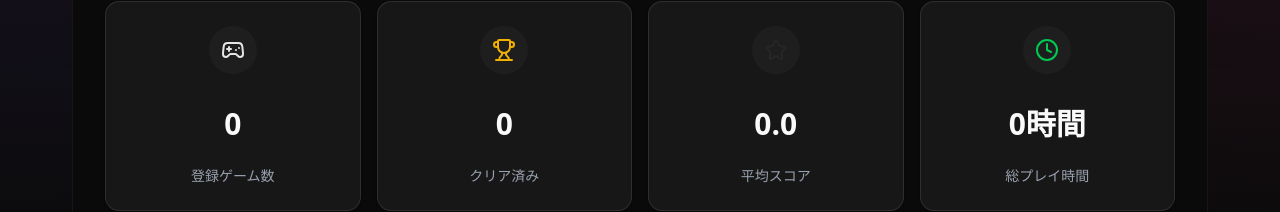
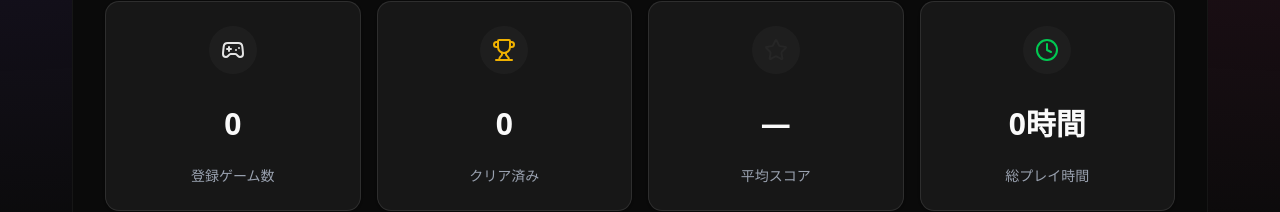
Before and after one commit to neco75/vn-manager, a Next.js app: page /stats in a window 1280 px wide. Shown: the part 309-521 px from the top of the page. Built offline with nearby package versions, Linux system fonts and the light colour scheme.

Commit message:
fix: treat zero scores as rated and null as unrated

```diff
--- a/app/stats/page.tsx
+++ b/app/stats/page.tsx
@@ -30,14 +30,15 @@ export default function StatsPage() {
     const [refreshProgress, setRefreshProgress] = useState({ current: 0, total: 0 });
 
     const stats = useMemo(() => {
+        const ratedItems = items.filter((item) => item.score !== null);
         return {
             total: items.length,
             completed: items.filter((i) => i.status === "completed").length,
             watched: items.filter((i) => i.status === "watched").length,
             playing: items.filter((i) => i.status === "playing").length,
-            avgScore:
-                items.filter((i) => i.score > 0).reduce((acc, i) => acc + i.score, 0) /
-                items.filter((i) => i.score > 0).length || 0,
+            avgScore: ratedItems.length > 0
+                ? ratedItems.reduce((acc, item) => acc + (item.score ?? 0), 0) / ratedItems.length
+                : null,
             totalPlaytime: items.reduce((acc, i) => {
                 // Exclude watched games from total playtime
                 if (i.status === "watched") return acc;
@@ -187,7 +188,7 @@ export default function StatsPage() {
                     <StatCard
                         icon={<Star className="w-6 h-6 text-accent" />}
                         label={t.stats.avgScore}
-                        value={stats.avgScore.toFixed(1)}
+                        value={stats.avgScore === null ? "—" : stats.avgScore.toFixed(1)}
                     />
                     <StatCard
                         icon={<Clock className="w-6 h-6 text-green-500" />}
```
